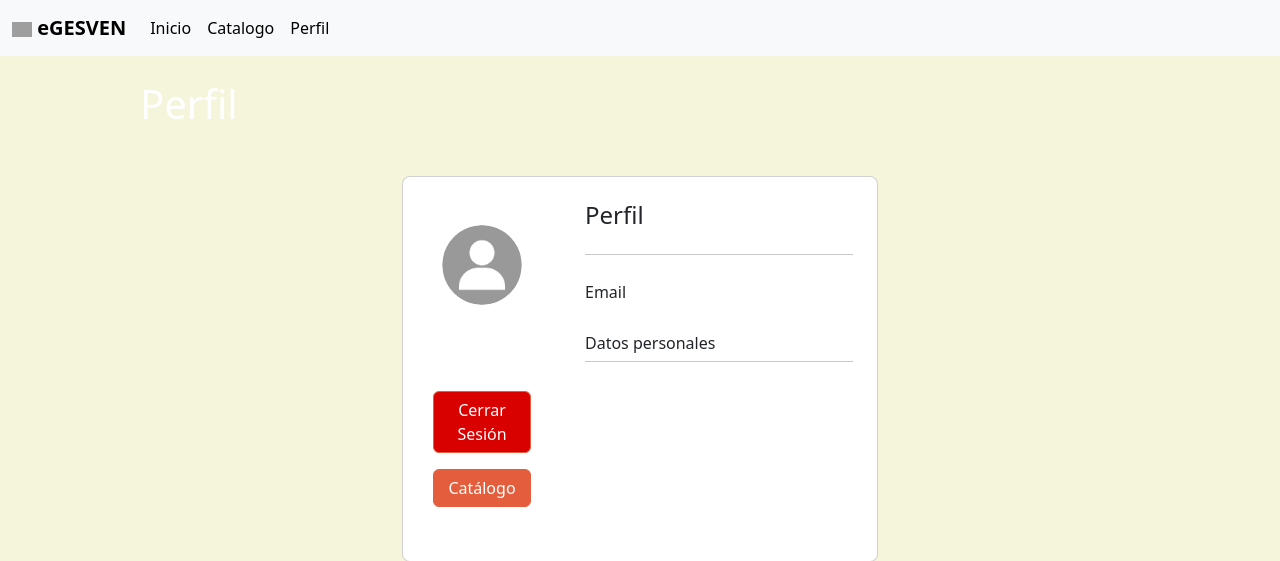
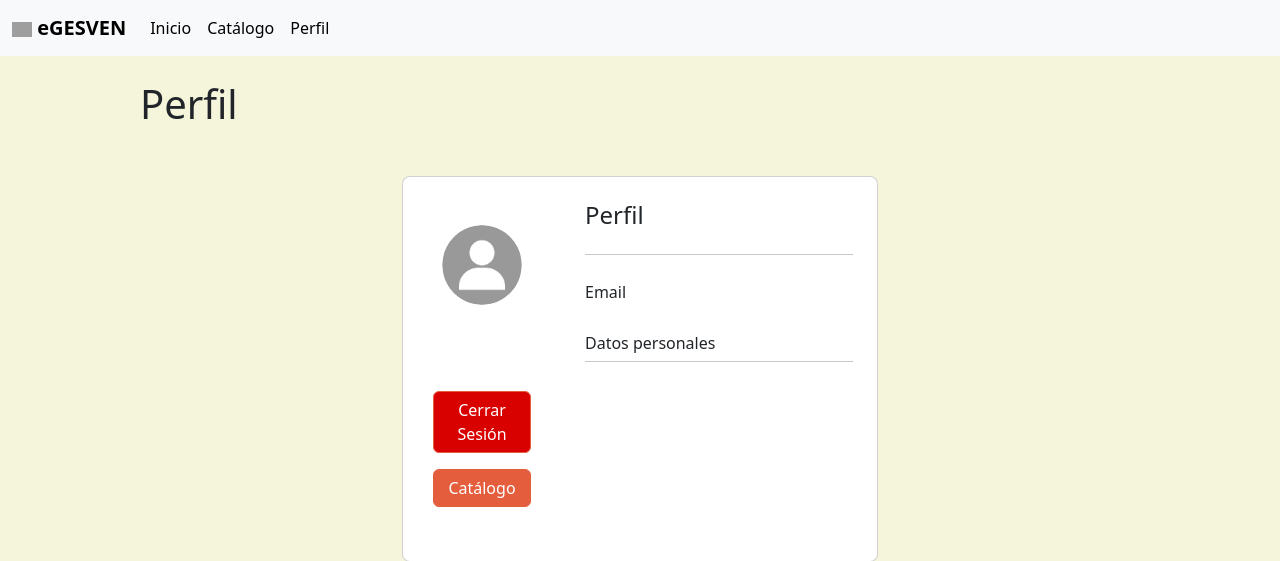
Before and after one commit to nicoluco/egesven, a Django app: page /perfil in a window 1280 px wide. Shown: the top 561 px of the page. Run offline with Django 4.2, Linux system fonts and the light colour scheme; grey boxes are pictures that could not be loaded.

Commit message:
cambios minimos

```diff
--- a/egesven/templates/index.html
+++ b/egesven/templates/index.html
@@ -89,7 +89,7 @@
 
 
       <div class="container" id="lista-libros">
-        <h1 class="colorLetraH1 my-4">Productos</h1>
+        <h1 class=" my-4">Productos</h1>
         <!-- <h2>Top ventas</h2> -->
           <div class="row vh-100">
             <!-- {% for libro in libros  %}
--- a/egesven/templates/login.html
+++ b/egesven/templates/login.html
@@ -36,9 +36,9 @@
                     <li class="nav-item">
                         <a class="nav-link active" aria-current="page" href="{% url  'productos'%}">Catálogo</a>
                     </li>
-                    <li class="nav-item">
+                    <!-- <li class="nav-item">
                         <a class="nav-link active" aria-current="page" href="{%url 'perfil' %}">Perfil</a>
-                    </li>
+                    </li> -->
                     <!-- <li class="nav-item">
                         <a class="nav-link active" aria-current="page" href="{%url 'ListaUsuario'%}">Lista Usuarios</a>
                     </li>
@@ -54,7 +54,7 @@
 
 
     <div class="container vh-100">
-        <h1 class="centrar colorLetraH1">Iniciar Sesión: {{ title }}</h1>
+        <h1 class="centrar ">Iniciar Sesión: {{ title }}</h1>
         <div class="row justify-content-center ">
           <div class="col-12 col-md-8 col-lg-6">
             <div class="card color-form">
--- a/egesven/templates/perfil.html
+++ b/egesven/templates/perfil.html
@@ -33,7 +33,7 @@
             <a class="nav-link active" aria-current="page" href="{% url  'login'%}">Inicio</a>
           </li>
           <li class="nav-item">
-            <a class="nav-link active" aria-current="page" href="{% url  'productos'%}">Catalogo</a>
+            <a class="nav-link active" aria-current="page" href="{% url  'productos'%}">Catálogo</a>
           </li>
           <li class="nav-item">
             <a class="nav-link active" aria-current="page" href="{%url 'perfil' %}">Perfil</a>
@@ -52,7 +52,7 @@
   </nav>
 
   <div class="container">
-    <h1 class="colorLetraH1 mt-4 mb-5">Perfil</h1>
+    <h1 class=" mt-4 mb-5">Perfil</h1>
     <section class="vh-100 mx-auto">
       <div class="container-fluid h-100">
         <div class="row d-flex justify-content-center align-items-center ">
```
